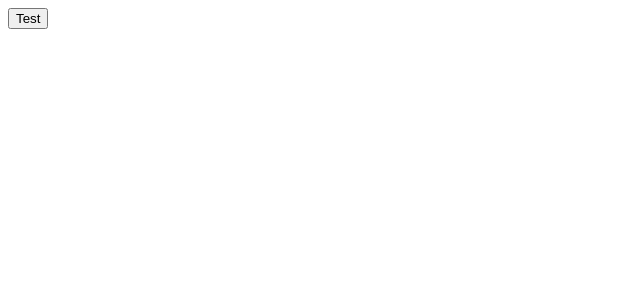
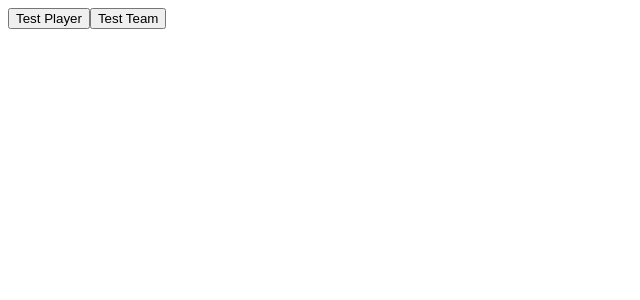
Before and after one commit to kjensen19/srAPIChallenge, a React (Create React App) app: page / in a window 1280 px wide. Shown: the top 300 px of the page, without its empty margins (0-640 px from the left). Built offline with nearby package versions, Linux system fonts and the light colour scheme.

Commit message:
getTeam is working, except for first game and opp.

```diff
--- a/src/components/App/App.jsx
+++ b/src/components/App/App.jsx
@@ -13,8 +13,21 @@ function App(){
       })
     }
 
+    const handleTeamClick = () => {  axios({
+      method: 'GET',
+      url: '/api/team'
+    }).then((response) => {
+      console.log('get response: ', response.data)
+    }).catch((error) => {
+      console.log('client side get error', error)
+    })
+  }
+
     return(
-        <button onClick={handleClick}>Test</button>
+      <>
+        <button onClick={handleClick}>Test Player</button>
+        <button onClick={handleTeamClick}>Test Team</button>
+      </>
     )
 }
 
```
Also changed, not shown: 1 other file (tests, documents, lock files or other folders).
